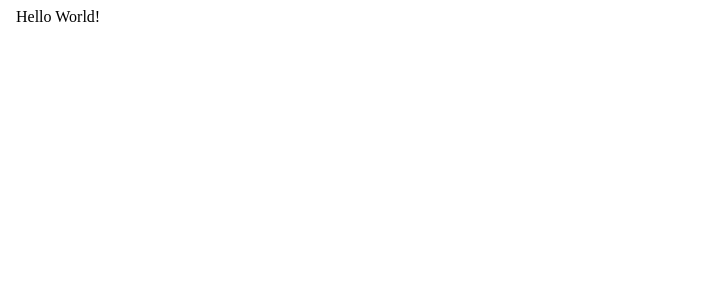
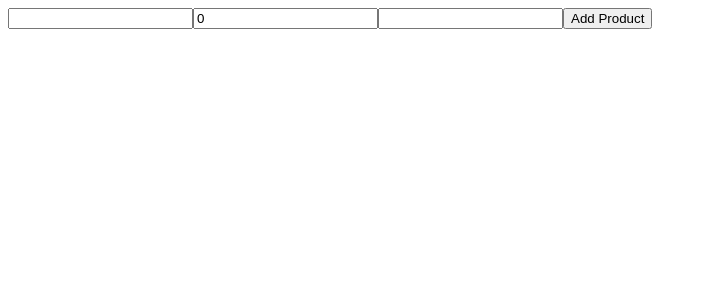
Before and after one commit to MJaschewski/captsone-nf-ordersystem, a React (Create React App) app in the folder frontend/: page / in a window 1280 px wide. Shown: the top 300 px of the page, without its empty margins (0-707 px from the left). Built offline with nearby package versions, Linux system fonts and the light colour scheme.

Commit message:
AppProduct form added

```diff
--- a/frontend/package.json
+++ b/frontend/package.json
@@ -10,6 +10,7 @@
     "@types/node": "^20.2.0",
     "@types/react": "^18.2.9",
     "@types/react-dom": "^18.2.4",
+    "axios": "^1.4.0",
     "react": "^18.2.0",
     "react-dom": "^18.2.0",
     "react-scripts": "5.0.1",
--- a/frontend/src/App.tsx
+++ b/frontend/src/App.tsx
@@ -1,14 +1,12 @@
-import React from 'react';
+import React, {ChangeEvent, useState} from 'react';
 import './App.css';
+import AddProduct from "./components/purchase/AddProduct";
 
 function App() {
+
   return (
     <div className="App">
-      <header className="App-header">
-      </header>
-        <body>
-        Hello World!
-        </body>
+        <AddProduct/>
     </div>
   );
 }
--- /dev/null
+++ b/frontend/src/components/purchase/AddProduct.tsx
@@ -0,0 +1,52 @@
+import React, {ChangeEvent, FormEvent, useState} from 'react';
+import axios from "axios";
+import {Simulate} from "react-dom/test-utils";
+import error = Simulate.error;
+type ProductDTO = {
+    name:string,
+    price:number,
+    accessLevel:string
+}
+function AddProduct() {
+    const [productName,setProductName]= useState<string>("")
+    const [productPrice,setProductPrice]= useState<number>(0.00)
+    const [productAccessLevel,setProductAccessLevel]= useState<string>("")
+
+    function handleChangeProductName(event:ChangeEvent<HTMLInputElement>){
+        setProductName(event.target.value);
+    }
+    function handleChangeProductPrice(event:ChangeEvent<HTMLInputElement>){
+        setProductPrice(event.target.valueAsNumber);
+    }
+    function handleChangeProductAccessLevel(event:ChangeEvent<HTMLInputElement>){
+        setProductAccessLevel(event.target.value);
+    }
+
+    function handleSubmit (event: FormEvent){
+        event.preventDefault()
+        const productDTO:ProductDTO = {name:productName,price:productPrice,accessLevel:productAccessLevel}
+        axios.post('/api/productSystem',productDTO)
+            .then(response =>{
+                console.log(response.data)
+            })
+            .catch(error => console.log(error));
+    }
+    return (
+        <div>
+            <form onSubmit={handleSubmit}>
+                <label htmlFor="productName">
+                    <input type="text" name="productName" value={productName} onChange={handleChangeProductName}/>
+                </label>
+                <label htmlFor="productPrice">
+                    <input type="number" inputMode="numeric" pattern="\?" name="productPrice" value={productPrice} onChange={handleChangeProductPrice}/>
+                </label>
+                <label htmlFor="productAccessLevel">
+                    <input type="text" name="productAccessLevel" min={0.00} value={productAccessLevel.toString()} onChange={handleChangeProductAccessLevel}/>
+                </label>
+                <button>Add Product</button>
+            </form>
+        </div>
+    );
+}
+
+export default AddProduct;
```
Also changed, not shown: 1 other file (tests, documents, lock files or other folders).
